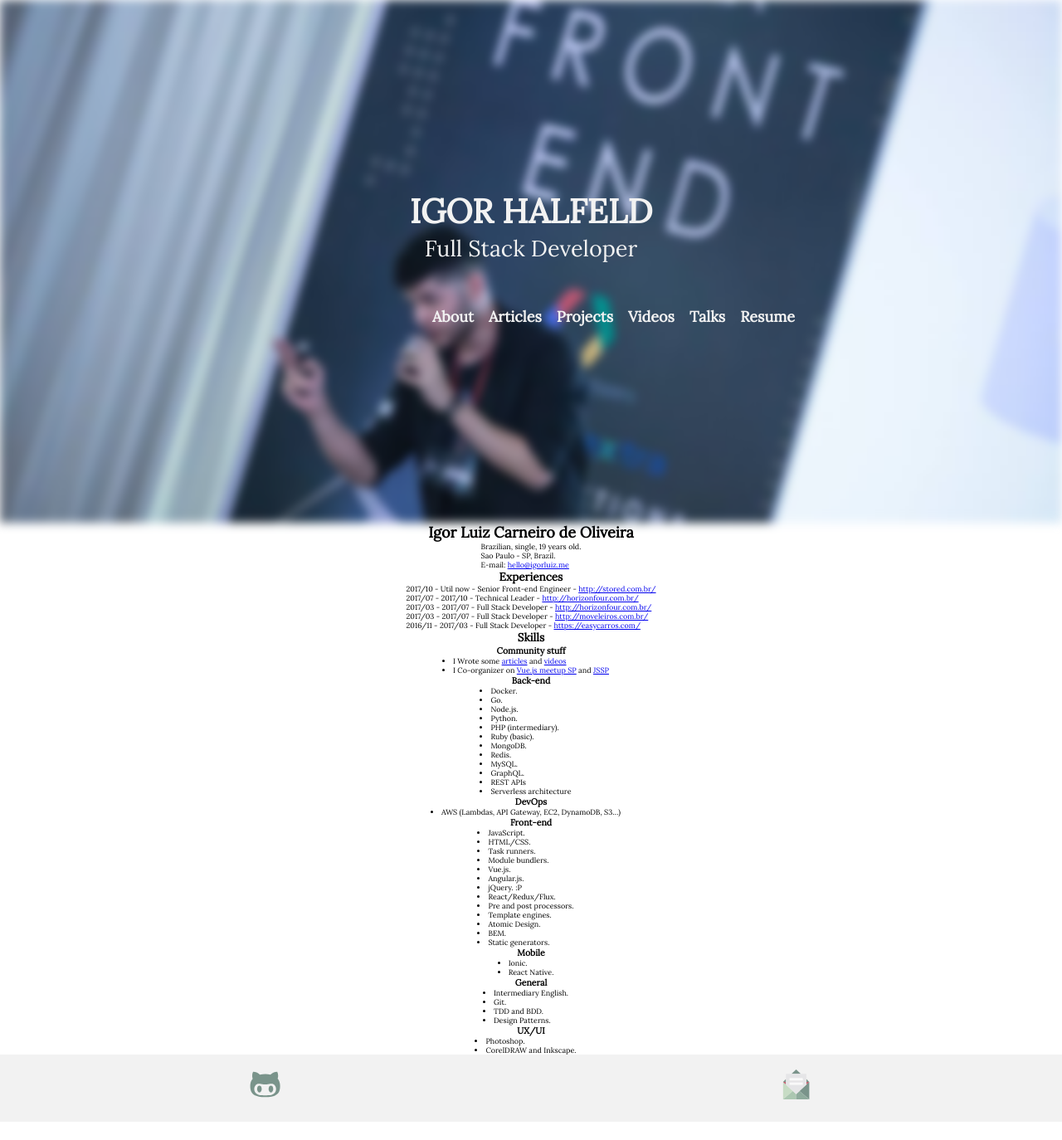
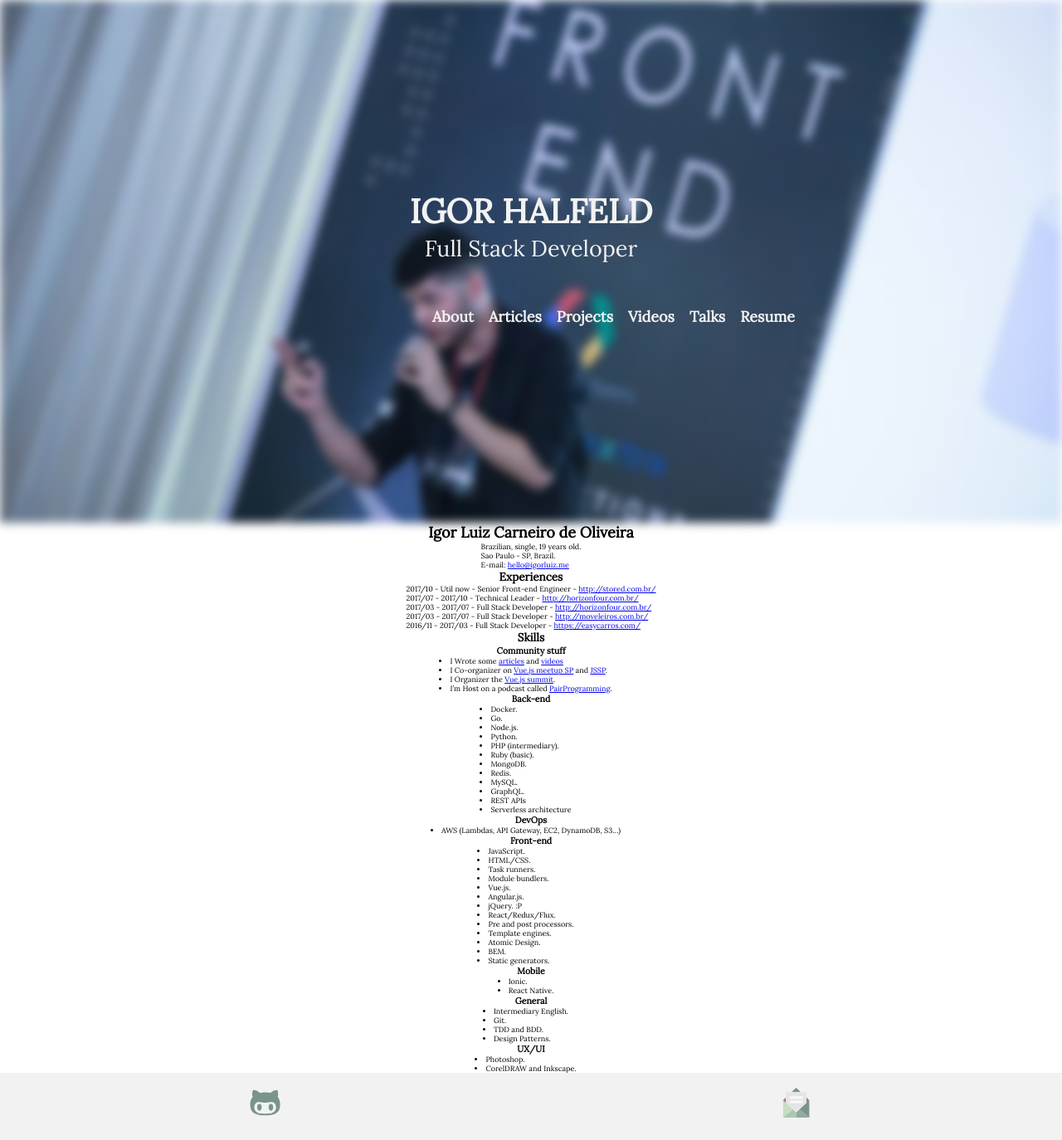
Before and after one commit to Halfeld/website, a Jekyll site: the page built from resume.md, in a window 1280 px wide. Shown: the whole page at 83% size. Built offline with Jekyll 4.4.1, drawn with Linux system fonts in a browser that asks for light colours; our own code applies the rules of GitHub Pages for plain Markdown files; comment, search, counter and statistics services are not loaded; before the commit the page ends 1352 px from its top, so only the background shows below that.

Commit message:
Update resume

```diff
--- a/resume.md
+++ b/resume.md
@@ -17,7 +17,9 @@
 ### Community stuff
 
 - I Wrote some [articles](http://igorluiz.me/articles/) and [videos](http://igorluiz.me/videos/)
-- I Co-organizer on [Vue.js meetup SP](https://www.meetup.com/VueJS-SP/) and [JSSP](https://www.meetup.com/Javascript-SP/)
+- I Co-organizer on [Vue.js meetup SP](https://www.meetup.com/VueJS-SP/) and [JSSP](https://www.meetup.com/Javascript-SP/).
+- I Organizer the [Vue.js summit](https://vuejssummit.com/).
+- I'm Host on a podcast called [PairProgramming](https://soundcloud.com/user-663337641).
 
 ### Back-end
 
```
